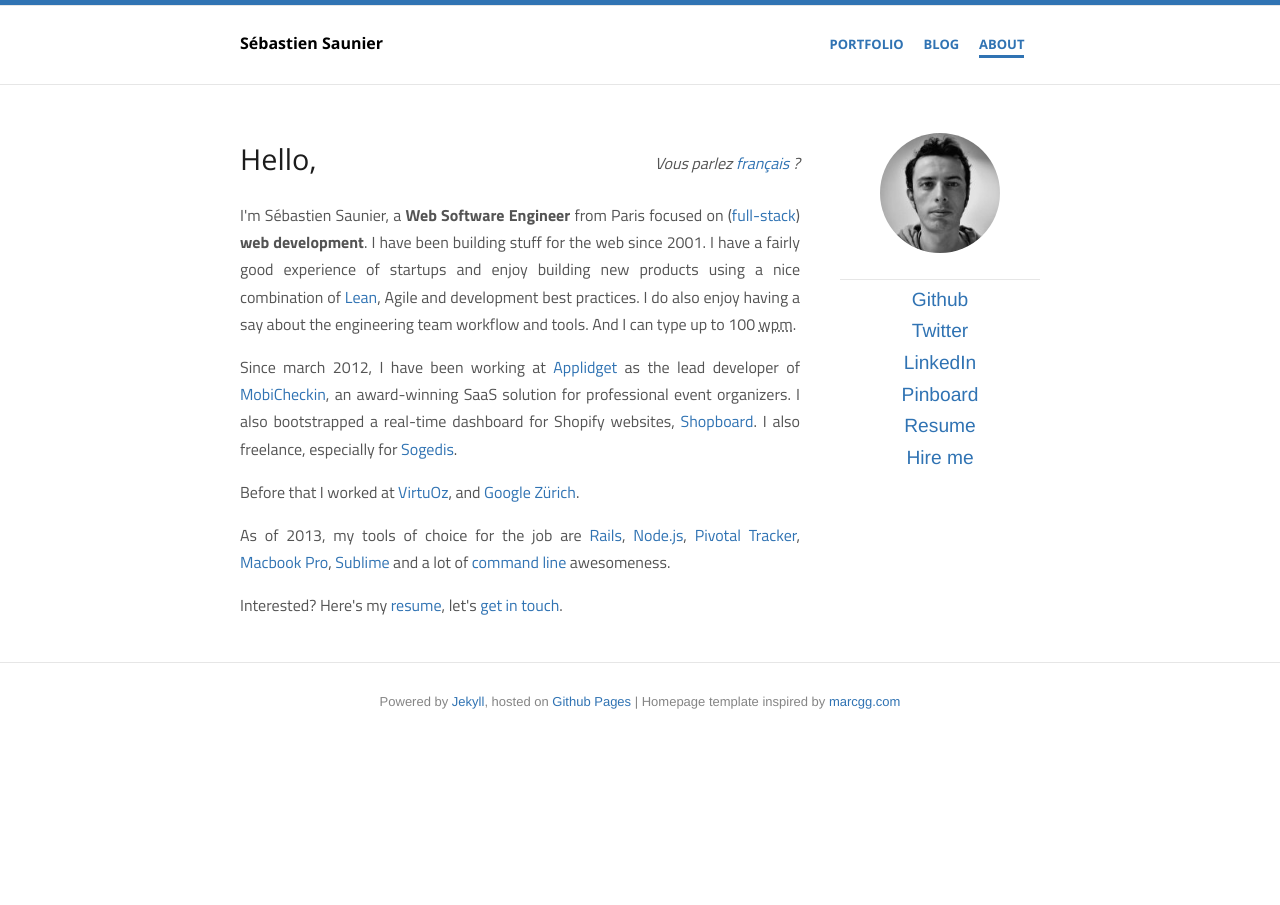
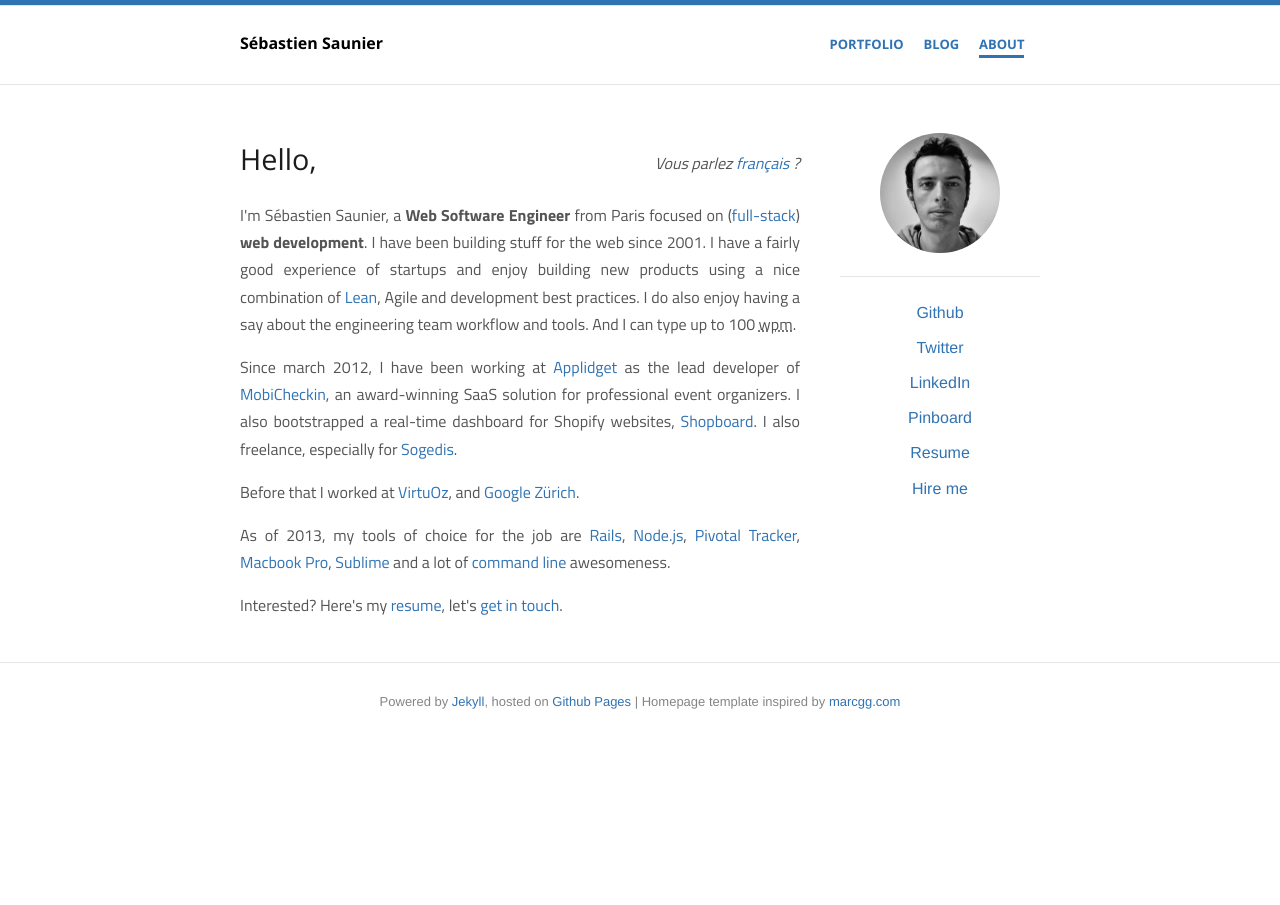
Before and after one commit to ssaunier/ssaunier.github.io, a Jekyll site: the page built from index.html, in a window 1280 px wide. Built offline with Jekyll 4.4.1, drawn with Linux system fonts in a browser that asks for light colours.

Commit message:
Adjust aside links margin and padding

```diff
--- a/css/main.css
+++ b/css/main.css
@@ -141,6 +141,15 @@
   border-radius: 50%;
   width: 80%;
   max-width: 120px;
+}
+
+aside .links {
+  font-size: 1em;
+  padding-top: 1em;
+}
+
+aside .links li {
+  margin-top: 0.3em;
 }
 
 .links {
```
